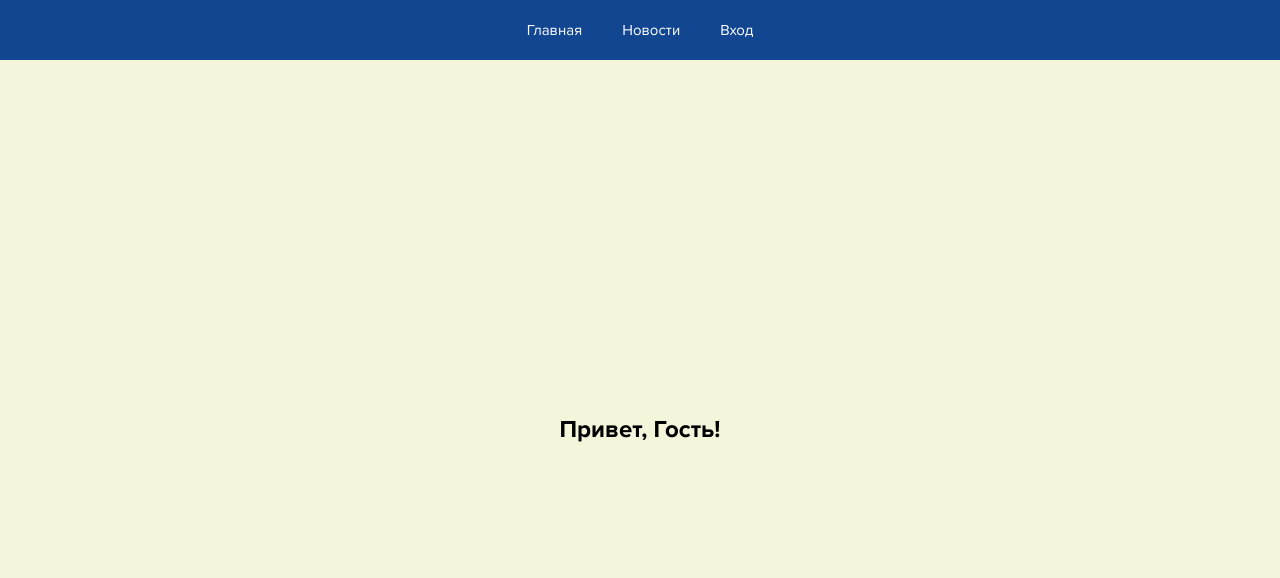
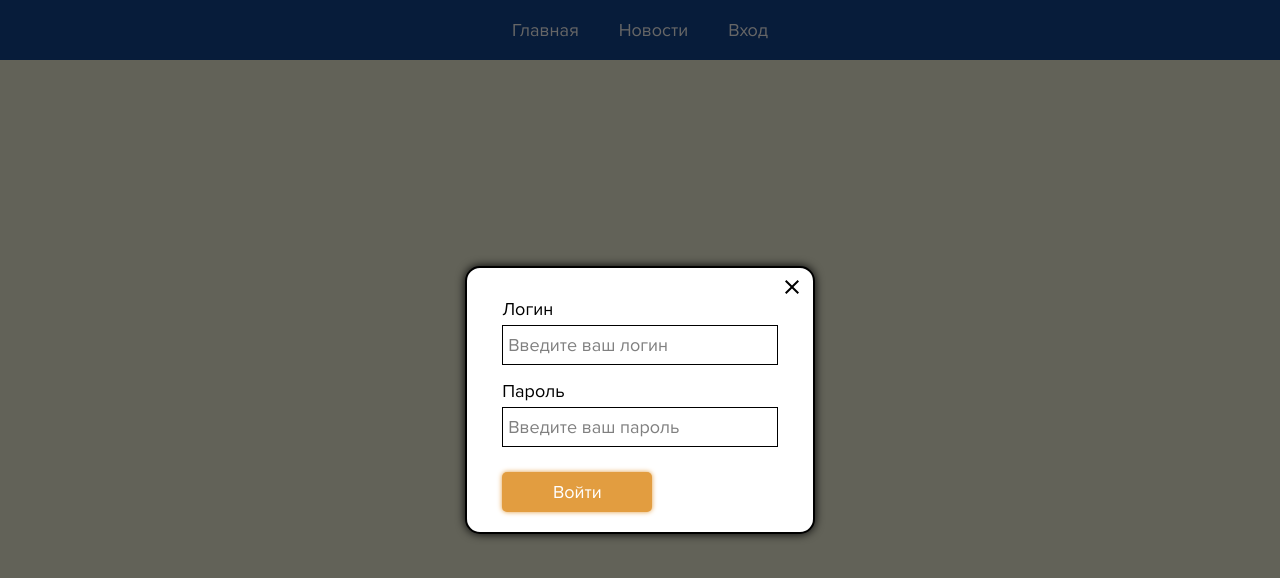
Before and after one commit to 777Antoniy777/profilance-group-test, a React app: page / in a window 1280 px wide. Both pictures are taken after a click on the link "Вход". Built offline with nearby package versions, Linux system fonts and the light colour scheme; a web font is replaced by a local one.

Commit message:
add login form

```diff
--- /dev/null
+++ b/src/actions/popup/action-creator.js
@@ -0,0 +1,12 @@
+const PopupActionType = {
+  CHANGE_POPUP_STATUS: 'CHANGE_POPUP_STATUS',
+};
+
+const PopupActionCreator = {
+  changePopupStatus: (status) => ({
+    type: PopupActionType.CHANGE_POPUP_STATUS,
+    payload: status,
+  }),
+};
+
+export {PopupActionType, PopupActionCreator};
--- a/src/components/app/app.js
+++ b/src/components/app/app.js
@@ -1,14 +1,38 @@
 import React from "react";
+import {connect} from "react-redux";
+import {getPopupStatus} from "../../selectors/popup/selectors";
+import Header from "../header/header";
 import Main from "../main/main";
+import Login from "../login/login";
 
-const App = () => {
+const App = ({popupStatus}) => {
   return (
     <React.Fragment>
+      {/* Header component */}
+      <Header />
 
-      {/* Main component */}
-      <Main />
+      <main className="main">
+        {/* Intro component */}
+        <Main />
+
+        {/* Login component */}
+        { popupStatus &&
+          <Login />
+        }
+      </main>
     </React.Fragment>
   );
 };
 
-export default App;
+const mapStateToProps = (state) => ({
+  popupStatus: getPopupStatus(state),
+});
+
+const mapDispatchToProps = (dispatch) => ({
+
+});
+
+export default connect(
+  mapStateToProps,
+  mapDispatchToProps,
+)(App);
--- a/src/components/header/header.js
+++ b/src/components/header/header.js
@@ -1,6 +1,14 @@
 import React from "react";
+import {connect} from "react-redux";
+import {PopupActionCreator} from "../../actions/popup/action-creator";
 
-const Header = () => {
+const Header = ({changePopupStatus}) => {
+  const handlePopupOpen = (evt) => {
+    evt.preventDefault();
+
+    changePopupStatus(true);
+  };
+
   return (
     <header className="header">
       <div className="site-wrapper">
@@ -15,7 +23,7 @@ const Header = () => {
             </li>
 
             <li className="nav__item">
-              <a href="#">Вход</a>
+              <a href="#" onClick={handlePopupOpen}>Вход</a>
             </li>
           </ul>
         </nav>
@@ -24,4 +32,17 @@ const Header = () => {
   );
 };
 
-export default Header;
+// const mapStateToProps = (state) => ({
+
+// });
+
+const mapDispatchToProps = (dispatch) => ({
+  changePopupStatus: (status) => {
+    dispatch(PopupActionCreator.changePopupStatus(status));
+  },
+});
+
+export default connect(
+  null,
+  mapDispatchToProps,
+)(Header);
--- a/src/components/intro/intro.js
+++ /dev/null
@@ -1,13 +0,0 @@
-import React from "react";
-
-const Intro = () => {
-  return (
-    <section className="intro">
-      <div className="site-wrapper">
-        <h1 className="intro__title">Привет, Гость!</h1>
-      </div>
-    </section>
-  );
-};
-
-export default Intro;
--- /dev/null
+++ b/src/components/login/login.js
@@ -0,0 +1,116 @@
+import React from "react";
+import {connect} from "react-redux";
+import CloseIcon from '@material-ui/icons/Close';
+import {getPopupStatus} from "../../selectors/popup/selectors";
+import {PopupActionCreator} from "../../actions/popup/action-creator";
+
+class Login extends React.PureComponent {
+  state = {
+    name: {
+      value: '',
+      message: '',
+    },
+    password: {
+      value: '',
+      message: '',
+    },
+  }
+
+  handleFormSubmit = (evt) => {
+    evt.preventDefault();
+  }
+
+  handleInputChange = (evt) => {
+    const target = evt.target;
+    const name = target.name;
+    const value = target.value.trim();
+
+    this.setState({
+      [name]: {
+        value,
+        message: '',
+      },
+    });
+  }
+
+  handleButtonClick = (evt) => {
+    const {name, password} = this.state;
+    const {value: nameValue} = name;
+    const {value: passwordValue} = password;
+    evt.preventDefault();
+
+
+  }
+
+  handlePopupClose = (evt) => {
+    evt.preventDefault();
+    const {changePopupStatus} = this.props;
+    const target = evt.target;
+    const isOverlay = target.classList.contains('overlay');
+    const isButtonClose = target.closest('.login__button-close');
+
+    if (isOverlay || isButtonClose) {
+      changePopupStatus(false);
+    }
+  }
+
+  render() {
+    const {name, password} = this.state;
+    const {value: nameValue, message: nameMessage} = name;
+    const {value: passwordValue, message: passwordMessage} = password;
+
+    return (
+      <div className="overlay" onClick={this.handlePopupClose}>
+        <section className="login">
+          <div className="site-wrapper">
+            <div className="login__title-wrapper">
+              <h2>Форма входа</h2>
+
+              <button className="login__button-close" type="button" onClick={this.handlePopupClose}>
+                {/* Icon Component */}
+                <CloseIcon />
+              </button>
+            </div>
+
+            <form className="login__form" action="#" method="POST" onSubmit={this.handleFormSubmit}>
+              <div className="login__input-wrapper">
+                <label htmlFor="name">Логин</label>
+                <input id="name" type="text" value={nameValue} name="name" placeholder="Введите ваш логин" onChange={this.handleInputChange} />
+
+                { nameMessage &&
+                  <p className="login__error-message">{nameMessage}</p>
+                }
+              </div>
+
+              <div className="login__input-wrapper">
+                <label htmlFor="password">Пароль</label>
+                <input id="password" type="password" value={passwordValue} name="password" placeholder="Введите ваш пароль" onChange={this.handleInputChange} />
+
+                { passwordMessage &&
+                  <p className="login__error-message">{passwordMessage}</p>
+                }
+              </div>
+
+              <button className="login__button" type="submit" onClick={this.handleButtonClick}>Войти</button>
+            </form>
+          </div>
+        </section>
+      </div>
+    );
+  }
+}
+
+const mapStateToProps = (state) => ({
+  popupStatus: getPopupStatus(state),
+});
+
+const mapDispatchToProps = (dispatch) => ({
+  changePopupStatus: (status) => {
+    dispatch(PopupActionCreator.changePopupStatus(status));
+  },
+});
+
+export default connect(
+  mapStateToProps,
+  mapDispatchToProps,
+)(Login);
--- a/src/components/main/main.js
+++ b/src/components/main/main.js
@@ -1,19 +1,13 @@
 import React from "react";
-import Header from "../header/header";
-import Intro from "../intro/intro";
 
-const Main = () => {
+const Intro = () => {
   return (
-    <React.Fragment>
-      {/* Header component */}
-      <Header />
-
-      <main className="main">
-        {/* Intro component */}
-        <Intro />
-      </main>
-    </React.Fragment>
+    <section className="intro">
+      <div className="site-wrapper">
+        <h1 className="intro__title">Привет, Гость!</h1>
+      </div>
+    </section>
   );
 };
 
-export default Main;
+export default Intro;
--- a/src/reducers/index.js
+++ b/src/reducers/index.js
@@ -1,6 +1,8 @@
 import {combineReducers} from "redux";
 import user from "./user/user";
+import popup from "./popup/popup";
 
 export default combineReducers({
   user,
+  popup,
 });
--- /dev/null
+++ b/src/reducers/popup/popup.js
@@ -0,0 +1,18 @@
+import {PopupActionType} from "../../actions/popup/action-creator";
+
+const initialState = {
+  popupStatus: false,
+};
+
+export default function createState(state = initialState, action) {
+  switch (action.type) {
+    case PopupActionType.CHANGE_POPUP_STATUS:
+      return {
+        ...state,
+        popupStatus: action.payload,
+      };
+
+    default:
+      return state;
+  }
+}
--- /dev/null
+++ b/src/selectors/popup/selectors.js
@@ -0,0 +1,5 @@
+const getPopupStatus = (state) => {
+  return state.popup.popupStatus;
+};
+
+export {getPopupStatus};
--- a/src/styles/base/_general.scss
+++ b/src/styles/base/_general.scss
@@ -17,7 +17,7 @@ body {
   margin: 0;
   font-weight: 400;
   font-style: normal;
-  font-size: 15px;
+  font-size: 18px;
   line-height: 22px;
   font-family: $proxima;
   color: $c-black;
--- a/src/styles/components/_intro.scss
+++ b/src/styles/components/_intro.scss
@@ -13,7 +13,7 @@
     margin: auto;
     font-size: 24px;
     line-height: 26px;
-    font-weight: 600;
+    font-weight: 700;
     text-align: center;
   }
 }
--- /dev/null
+++ b/src/styles/components/_login.scss
@@ -0,0 +1,124 @@
+.overlay {
+  position: absolute;
+  top: 0;
+  left: 0;
+  width: 100%;
+  height: 100%;
+  padding: 20px;
+  background-color: rgba($c-black, 0.6);
+  z-index: 1;
+}
+
+.login {
+  position: absolute;
+  top: 50%;
+  left: 50%;
+  z-index: 2;
+  width: 350px;
+  padding: 20px;
+  padding-top: 30px;
+  background-color: $c-white;
+  border: 2px solid $c-black;
+  border-radius: 15px;
+  box-shadow: 0 0 10px 0 $c-black;
+  transform: translate(-50%, -50%);
+
+  &__title-wrapper {
+    display: flex;
+    justify-content: flex-end;
+  }
+
+  h2 {
+    @include visually-hidden;
+  }
+
+  &__button-close {
+    position: absolute;
+    top: 4px;
+    right: 6px;
+    display: flex;
+    justify-content: center;
+    align-items: center;
+    width: 30px;
+    height: 30px;
+    background-color: transparent;
+    border: none;
+    border-radius: 5px;
+    transition: opacity 0.3s;
+    cursor: pointer;
+
+    // hover
+    &:hover,
+    &:focus {
+      opacity: 0.7;
+    }
+
+    // active
+    &:active {
+      opacity: 0.5;
+    }
+  }
+
+  &__input-wrapper {
+    margin-bottom: 15px;
+
+    &:last-of-type {
+      margin-bottom: 25px;
+    }
+
+    label {
+      display: inline-block;
+      vertical-align: top;
+      padding-bottom: 5px;
+      cursor: pointer;
+    }
+
+    input {
+      width: 100%;
+      height: 40px;
+      padding: 0 5px;
+      color: $c-black;
+      border: 1px solid $c-black;
+
+      &::placeholder {
+        color: $c-gray;
+      }
+    }
+  }
+
+  &__error-message {
+    @include reset-margin;
+    padding-top: 10px;
+    color: $c-crimson;
+  }
+
+  &__button {
+    display: flex;
+    justify-content: center;
+    align-items: center;
+    width: 150px;
+    min-height: 40px;
+    padding: 5px 10px;
+    text-align: center;
+    color: $c-white;
+    background-color: $c-anzac;
+    border: none;
+    border-radius: 5px;
+    box-shadow: 0 0 5px 0 $c-anzac;
+    transition: background-color 0.3s, box-shadow 0.3s;
+    cursor: pointer;
+
+    // hover
+    &:hover,
+    &:focus {
+      background-color: rgba($c-anzac, 0.7);
+      box-shadow: 0 0 5px 0 rgba($c-anzac, 0.7);
+    }
+
+    // active
+    &:active {
+      background-color: rgba($c-anzac, 0.5);
+      box-shadow: 0 0 5px 0 rgba($c-anzac, 0.5);
+    }
+  }
+}
--- a/src/styles/main.scss
+++ b/src/styles/main.scss
@@ -11,4 +11,5 @@
 @import "components/header";
 @import "components/nav";
 @import "components/main";
+@import "components/login";
 @import "components/intro";
--- a/src/styles/utilities/_variables.scss
+++ b/src/styles/utilities/_variables.scss
@@ -4,8 +4,11 @@ $proxima: "ProximaNova", "Arial", sans-serif;
 // color
 $c-white: #ffffff;
 $c-black: #000000;
+$c-gray: #808080;
 $c-tory-blue: #124691;
 $c-beige: #f5f5dc;
+$c-anzac: #e29d40;
+$c-crimson: #db0f0f;
 
 // width
 $w-layout-mb: 360px;
```
